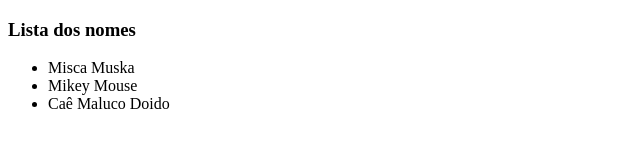
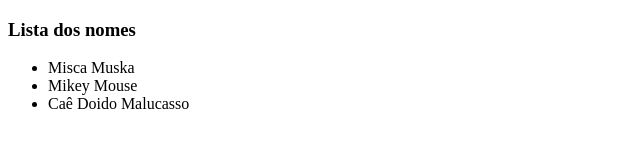
Before and after one commit to blaugusto/Teste_Git, a plain HTML site: page index.html in a window 1280 px wide. Shown: the full height of the page, 0-640 px from the left. Drawn offline with Linux system fonts and the light colour scheme.

Commit message:
Revert "
This reverts commit 4e32c4b1a3cd0041c124f85f0e4be3bcada476de.

```diff
--- a/index.html
+++ b/index.html
@@ -9,7 +9,7 @@
     <ul>
         <li>Misca Muska</li>
         <li>Mikey Mouse</li>
-        <li>Caê Maluco Doido</li>
+        <li>Caê Doido Malucasso</li>
     </ul>
 </body>
 </html>
```
